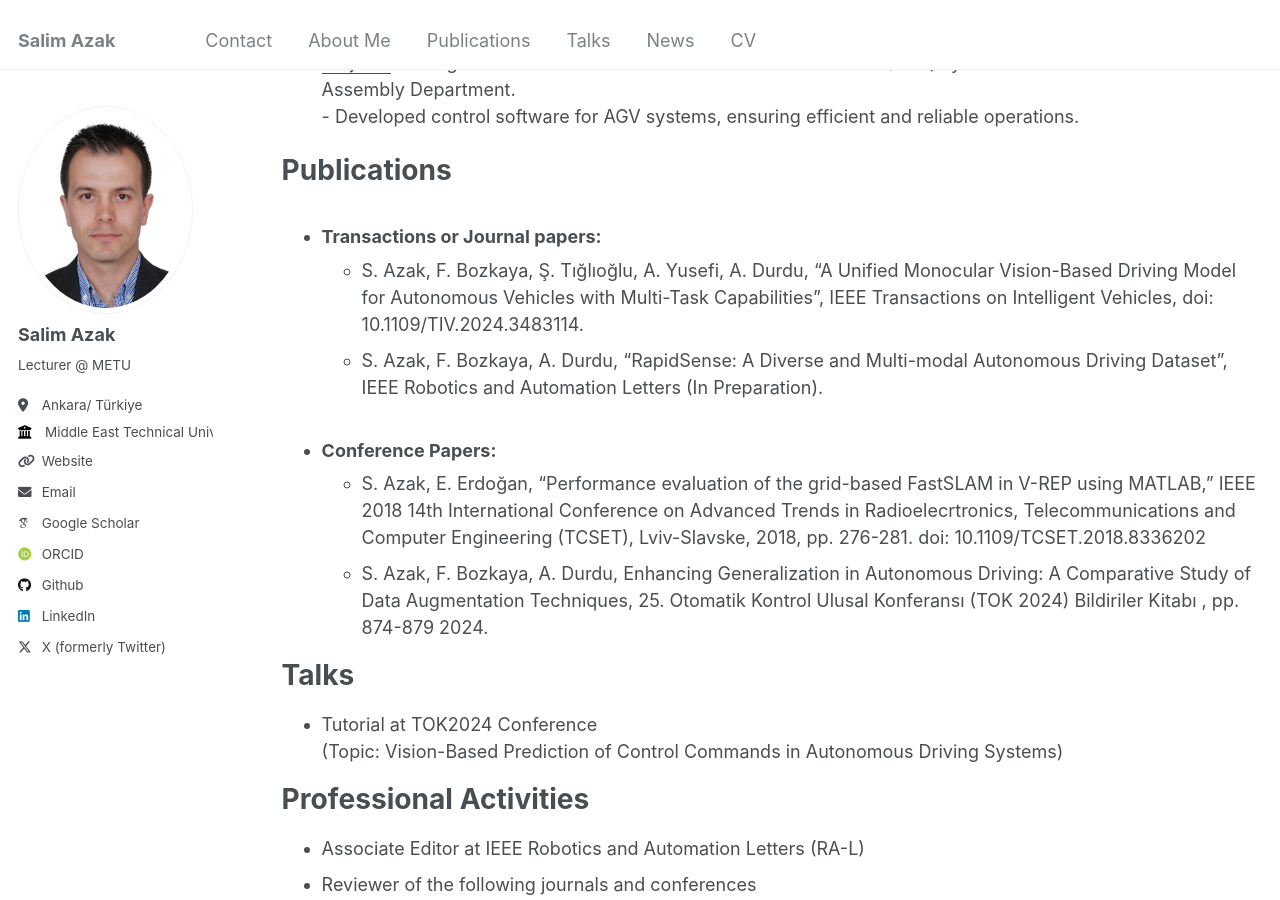
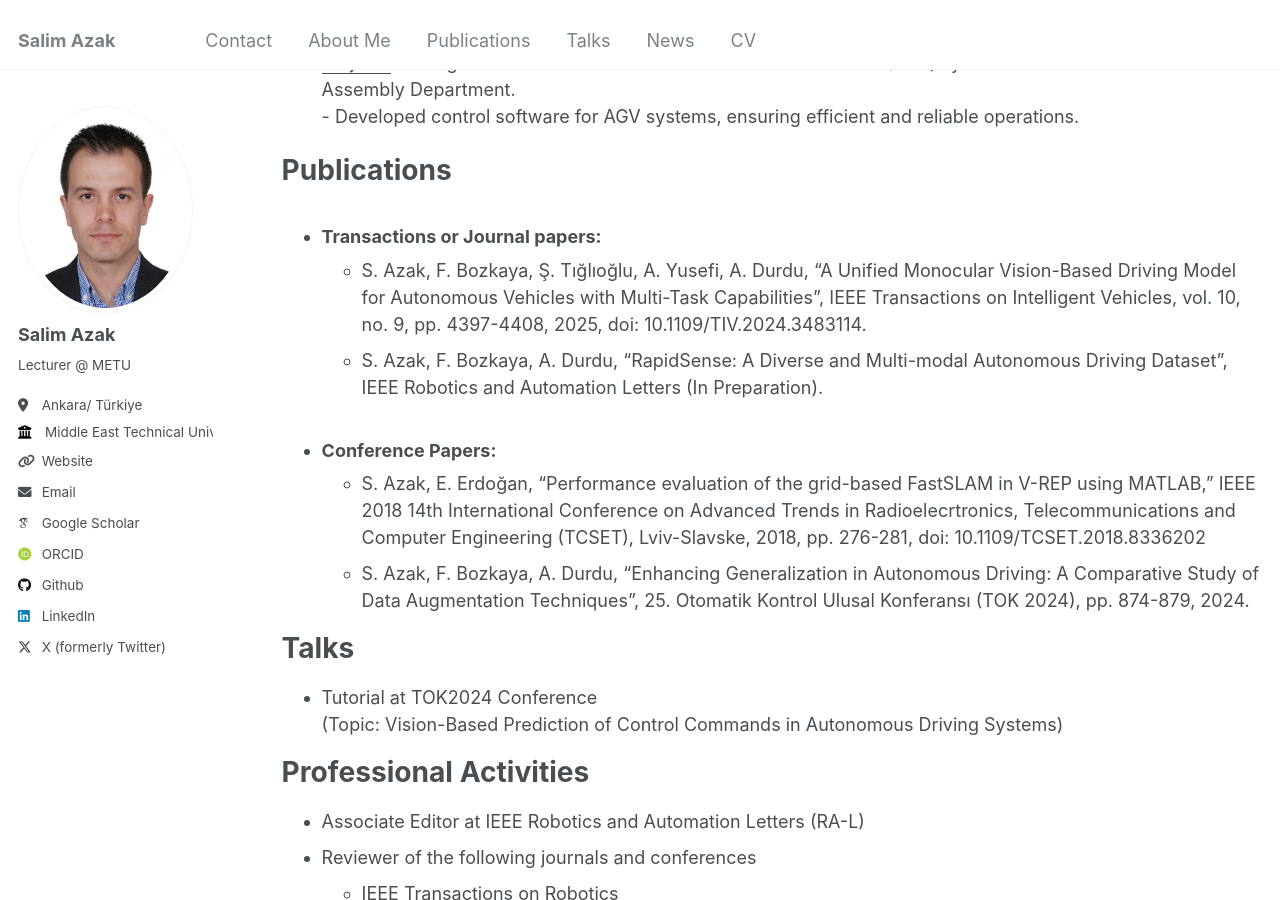
Before and after one commit to salimazak/salimazak.github.io, a Jekyll site: the page built from _pages/cv.md, in a window 1280 px wide and 900 px high, scrolled down 478 px. Built offline with Jekyll 4.4.1, drawn with Linux system fonts in a browser that asks for light colours; some web fonts are replaced.

Commit message:
Update cv.md

```diff
--- a/_pages/cv.md
+++ b/_pages/cv.md
@@ -30,11 +30,11 @@ Work experience
 Publications
 ======
   * ### Transactions or Journal papers:
-    * S. Azak, F. Bozkaya, Ş. Tığlıoğlu, A. Yusefi, A. Durdu, “A Unified Monocular Vision-Based Driving Model for Autonomous Vehicles with Multi-Task Capabilities”, IEEE Transactions on Intelligent Vehicles, doi: 10.1109/TIV.2024.3483114.
+    * S. Azak, F. Bozkaya, Ş. Tığlıoğlu, A. Yusefi, A. Durdu, “A Unified Monocular Vision-Based Driving Model for Autonomous Vehicles with Multi-Task Capabilities”, IEEE Transactions on Intelligent Vehicles, vol. 10, no. 9, pp. 4397-4408, 2025, doi: 10.1109/TIV.2024.3483114.
     * S. Azak, F. Bozkaya, A. Durdu, “RapidSense: A Diverse and Multi-modal Autonomous Driving Dataset”, IEEE Robotics and Automation Letters (In Preparation).
   * ### Conference Papers:
-    * S. Azak, E. Erdoğan, "Performance evaluation of the grid-based FastSLAM in V-REP using MATLAB," IEEE 2018 14th International Conference on Advanced Trends in Radioelecrtronics, Telecommunications and Computer Engineering (TCSET), Lviv-Slavske, 2018, pp. 276-281. doi: 10.1109/TCSET.2018.8336202
-    * S. Azak, F. Bozkaya, A. Durdu, Enhancing Generalization in Autonomous Driving: A Comparative Study of Data Augmentation Techniques, 25. Otomatik Kontrol Ulusal Konferansı (TOK 2024) Bildiriler Kitabı , pp. 874-879 2024.
+    * S. Azak, E. Erdoğan, "Performance evaluation of the grid-based FastSLAM in V-REP using MATLAB," IEEE 2018 14th International Conference on Advanced Trends in Radioelecrtronics, Telecommunications and Computer Engineering (TCSET), Lviv-Slavske, 2018, pp. 276-281, doi: 10.1109/TCSET.2018.8336202
+    * S. Azak, F. Bozkaya, A. Durdu, "Enhancing Generalization in Autonomous Driving: A Comparative Study of Data Augmentation Techniques", 25. Otomatik Kontrol Ulusal Konferansı (TOK 2024), pp. 874-879, 2024.
 
 Talks
 ======
```
